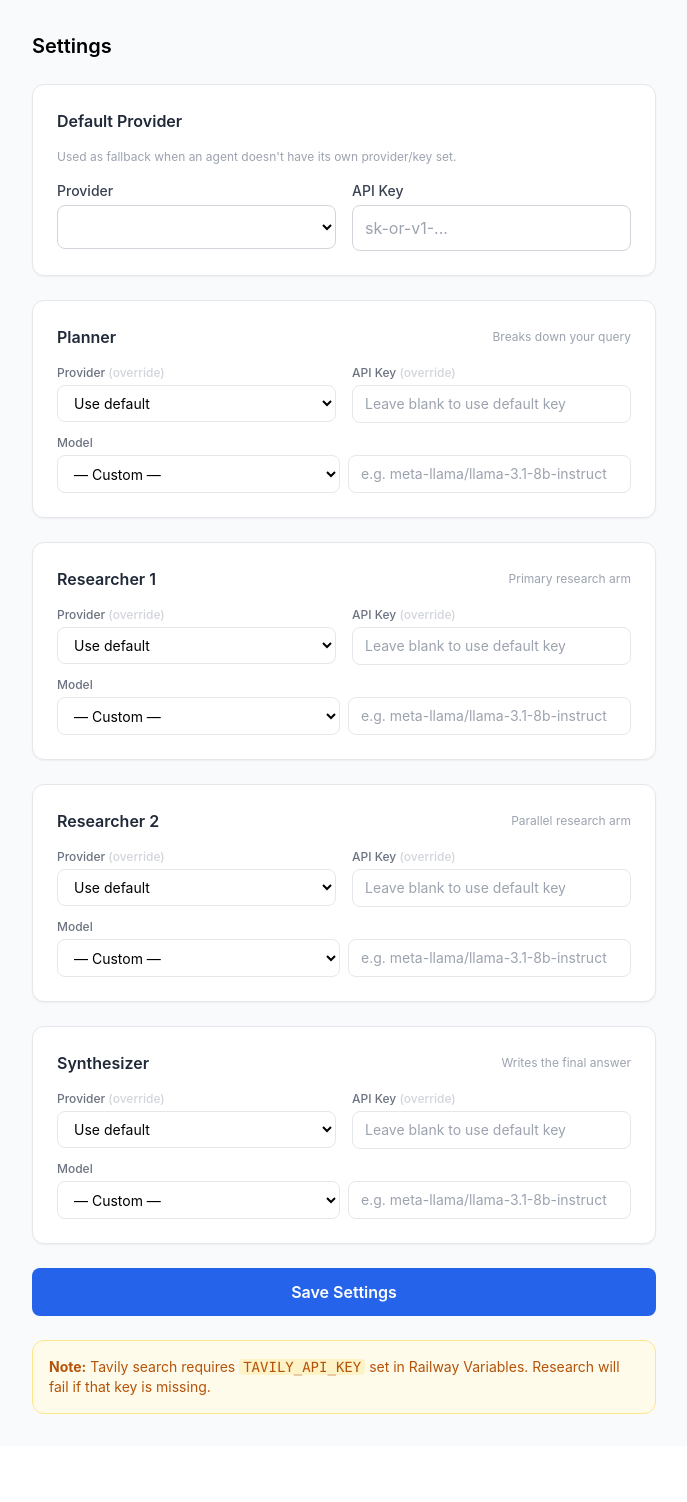
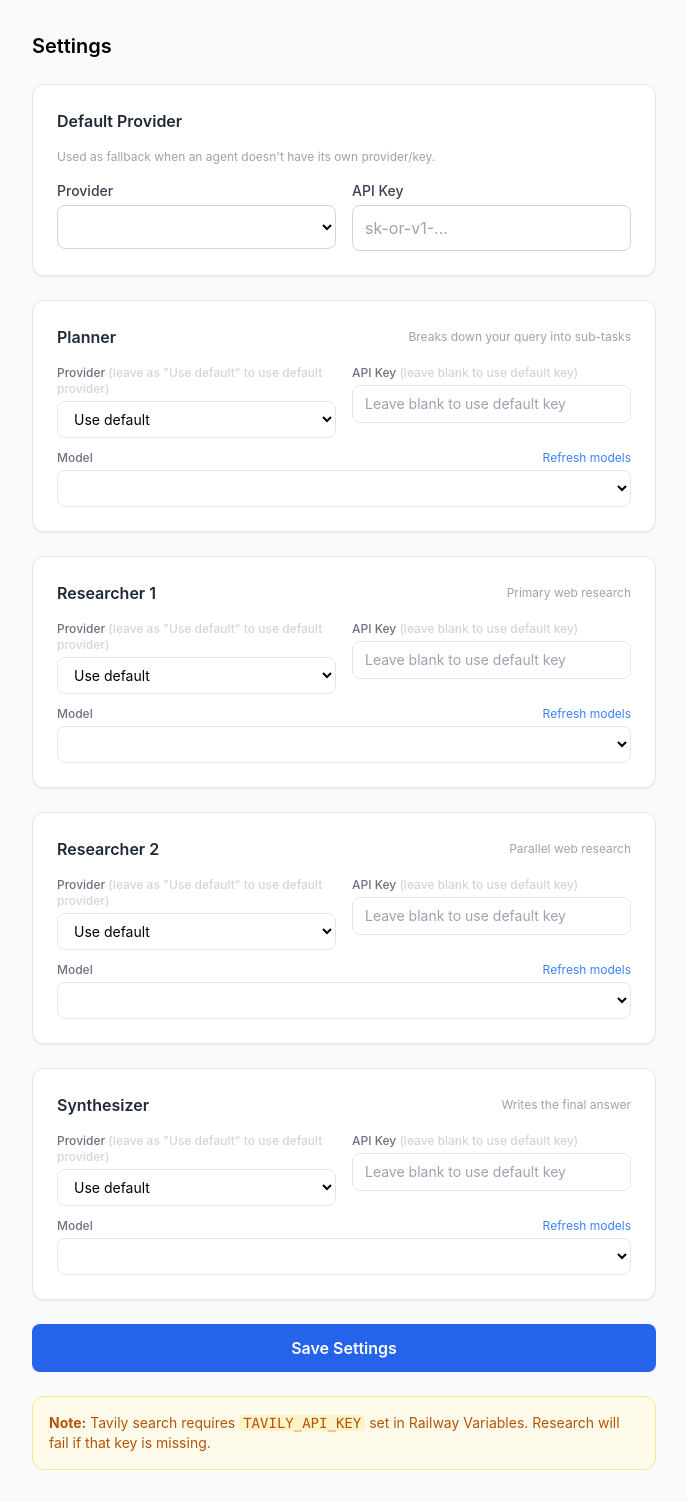
Before and after one commit to crypto2retire/deepsearch, a Python web app: template app/templates/research/settings.html in a window 1280 px wide. Shown: the part 61-1563 px from the top of the page, without its empty margins (296-983 px from the left). Before the commit the page ends 1475 px from the top, so only its background shows below. Run offline with Jinja, Linux system fonts and the light colour scheme; the template is opened without the code that fills it, so the values that code supplies are empty; some libraries are stand-ins or nearby versions.

Commit message:
feat: human-readable model dropdowns with live fetch for OpenRouter
- Models now show friendly names like 'GPT-4o', 'Claude 3.5 Sonnet (cheap/fast)'
- Added Z.ai models (GLM-4 Plus, Flash, Air, Long, etc.)
- Added /api/models/{provider} endpoint for live model fetching
- OpenRouter fetches live models with pricing labels (FREE/cheap)
- 'Refresh models' button on each agent card to fetch latest
- Removed confusing custom model input - all models are dropdown-only

```diff
--- a/app/templates/research/settings.html
+++ b/app/templates/research/settings.html
@@ -23,10 +23,10 @@
 
     <form method="post" class="space-y-6">
 
-      <!-- Default Provider (fallback for agents without overrides) -->
+      <!-- Default Provider -->
       <div class="bg-white rounded-xl shadow-sm border border-gray-200 p-6">
         <h3 class="text-base font-semibold text-gray-800 mb-4">Default Provider</h3>
-        <p class="text-xs text-gray-400 mb-4">Used as fallback when an agent doesn't have its own provider/key set.</p>
+        <p class="text-xs text-gray-400 mb-4">Used as fallback when an agent doesn't have its own provider/key.</p>
         <div class="grid grid-cols-2 gap-4">
           <div>
             <label class="block text-sm font-medium text-gray-700 mb-1">Provider</label>
@@ -49,9 +49,9 @@
 
       <!-- Agent cards -->
       {% set agents = [
-        ("Planner", "planner", "Breaks down your query", prefs.planner_model, prefs.planner_provider, prefs.planner_api_key),
-        ("Researcher 1", "researcher_1", "Primary research arm", prefs.researcher_model_1, prefs.researcher_provider_1, prefs.researcher_api_key_1),
-        ("Researcher 2", "researcher_2", "Parallel research arm", prefs.researcher_model_2, prefs.researcher_provider_2, prefs.researcher_api_key_2),
+        ("Planner", "planner", "Breaks down your query into sub-tasks", prefs.planner_model, prefs.planner_provider, prefs.planner_api_key),
+        ("Researcher 1", "researcher_1", "Primary web research", prefs.researcher_model_1, prefs.researcher_provider_1, prefs.researcher_api_key_1),
+        ("Researcher 2", "researcher_2", "Parallel web research", prefs.researcher_model_2, prefs.researcher_provider_2, prefs.researcher_api_key_2),
         ("Synthesizer", "synthesizer", "Writes the final answer", prefs.synthesizer_model, prefs.synthesizer_provider, prefs.synthesizer_api_key),
       ] %}
 
@@ -63,10 +63,9 @@
         </div>
 
         <div class="space-y-3">
-          <!-- Override provider + key -->
           <div class="grid grid-cols-2 gap-4">
             <div>
-              <label class="block text-xs font-medium text-gray-500 mb-1">Provider <span class="text-gray-300">(override)</span></label>
+              <label class="block text-xs font-medium text-gray-500 mb-1">Provider <span class="text-gray-300">(leave as "Use default" to use default provider)</span></label>
               <select name="{{ prefix }}_provider" data-agent-provider="{{ prefix }}"
                 class="w-full px-3 py-2 border border-gray-200 rounded-lg text-sm focus:ring-1 focus:ring-blue-400 outline-none bg-white">
                 <option value="">Use default</option>
@@ -76,7 +75,7 @@
               </select>
             </div>
             <div>
-              <label class="block text-xs font-medium text-gray-500 mb-1">API Key <span class="text-gray-300">(override)</span></label>
+              <label class="block text-xs font-medium text-gray-500 mb-1">API Key <span class="text-gray-300">(leave blank to use default key)</span></label>
               <input type="password" name="{{ prefix }}_api_key"
                 value="{{ key_val or '' }}"
                 placeholder="Leave blank to use default key"
@@ -84,19 +83,15 @@
             </div>
           </div>
 
-          <!-- Model select -->
           <div>
-            <label class="block text-xs font-medium text-gray-500 mb-1">Model</label>
-            <div class="flex gap-2">
-              <select name="{% if prefix == 'researcher_1' %}researcher_model{% elif prefix == 'researcher_2' %}researcher_model_2_raw{% else %}{{ prefix }}_model{% endif %}"
-                data-agent-model="{{ prefix }}"
-                class="flex-1 px-3 py-2 border border-gray-200 rounded-lg text-sm focus:ring-1 focus:ring-blue-400 outline-none bg-white">
-                <option value="custom">— Custom —</option>
-              </select>
-              <input type="text" name="{% if prefix == 'researcher_1' %}researcher_custom{% elif prefix == 'researcher_2' %}researcher_model_2_custom{% else %}{{ prefix }}_custom{% endif %}"
-                placeholder="e.g. meta-llama/llama-3.1-8b-instruct"
-                class="custom-input flex-1 px-3 py-2 border border-gray-200 rounded-lg text-sm focus:ring-1 focus:ring-blue-400 outline-none hidden" />
+            <div class="flex items-center justify-between mb-1">
+              <label class="block text-xs font-medium text-gray-500">Model</label>
+              <button type="button" onclick="refreshModels('{{ prefix }}')" class="text-xs text-blue-500 hover:text-blue-700">Refresh models</button>
             </div>
+            <select name="{% if prefix == 'researcher_1' %}researcher_model{% elif prefix == 'researcher_2' %}researcher_model_2_raw{% else %}{{ prefix }}_model{% endif %}"
+              data-agent-model="{{ prefix }}"
+              class="w-full px-3 py-2 border border-gray-200 rounded-lg text-sm focus:ring-1 focus:ring-blue-400 outline-none bg-white">
+            </select>
           </div>
         </div>
       </div>
@@ -116,8 +111,9 @@
 </div>
 
 <script>
-  const PROVIDER_MODELS = {{ provider_models | tojson }};
+  const STATIC_MODELS = {{ provider_models | tojson }};
   const CURRENT_PREFS = {{ prefs | tojson }};
+  var liveModels = {};
 
   const AGENT_MAP = {
     planner: { model: CURRENT_PREFS.planner_model, provider: CURRENT_PREFS.planner_provider || CURRENT_PREFS.provider_type },
@@ -126,54 +122,60 @@
     synthesizer: { model: CURRENT_PREFS.synthesizer_model, provider: CURRENT_PREFS.synthesizer_provider || CURRENT_PREFS.provider_type },
   };
 
-  function shortName(m) { return m.split('/').pop(); }
+  function getProvider(agentPrefix) {
+    var provSel = document.querySelector('[data-agent-provider="' + agentPrefix + '"]');
+    return (provSel && provSel.value) || CURRENT_PREFS.provider_type;
+  }
+
+  function getModels(provider) {
+    if (liveModels[provider]) return liveModels[provider];
+    return STATIC_MODELS[provider] || [];
+  }
 
   function populateModels(agentPrefix) {
-    var provSel = document.querySelector('[data-agent-provider="' + agentPrefix + '"]');
     var modelSel = document.querySelector('[data-agent-model="' + agentPrefix + '"]');
     if (!modelSel) return;
-    var provider = (provSel && provSel.value) || CURRENT_PREFS.provider_type;
-    var models = PROVIDER_MODELS[provider] || [];
+    var provider = getProvider(agentPrefix);
+    var models = getModels(provider);
     var currentModel = AGENT_MAP[agentPrefix].model;
     modelSel.innerHTML = '';
-    var customOpt = document.createElement('option');
-    customOpt.value = 'custom';
-    customOpt.textContent = '\u2014 Custom \u2014';
-    modelSel.appendChild(customOpt);
     models.forEach(function(m) {
-      if (m === 'custom') return;
       var opt = document.createElement('option');
-      opt.value = m;
-      opt.textContent = shortName(m);
-      if (m === currentModel) opt.selected = true;
+      opt.value = m.id;
+      opt.textContent = m.name || m.id;
+      if (m.id === currentModel) opt.selected = true;
       modelSel.appendChild(opt);
     });
-    if (!models.includes(currentModel) && currentModel) {
-      customOpt.selected = true;
+    if (!models.find(function(m) { return m.id === currentModel; }) && currentModel) {
+      var opt = document.createElement('option');
+      opt.value = currentModel;
+      opt.textContent = currentModel + ' (current)';
+      opt.selected = true;
+      modelSel.insertBefore(opt, modelSel.firstChild);
     }
-    toggleCustom(modelSel);
   }
 
-  function toggleCustom(selectEl) {
-    var customInput = selectEl.parentElement.querySelector('.custom-input');
-    if (customInput) {
-      if (selectEl.value === 'custom') {
-        customInput.classList.remove('hidden');
-      } else {
-        customInput.classList.add('hidden');
+  async function refreshModels(agentPrefix) {
+    var provider = getProvider(agentPrefix);
+    var modelSel = document.querySelector('[data-agent-model="' + agentPrefix + '"]');
+    var currentVal = modelSel.value;
+    try {
+      var resp = await fetch('/api/models/' + provider);
+      var data = await resp.json();
+      if (data.models) {
+        liveModels[provider] = data.models;
+        populateModels(agentPrefix);
+        modelSel.value = currentVal;
       }
+    } catch(e) {
+      alert('Could not fetch models: ' + e.message);
     }
   }
 
   document.querySelectorAll('[data-agent-provider]').forEach(function(el) {
     el.addEventListener('change', function() {
-      var prefix = this.getAttribute('data-agent-provider');
-      populateModels(prefix);
+      populateModels(this.getAttribute('data-agent-provider'));
     });
-  });
-
-  document.querySelectorAll('[data-agent-model]').forEach(function(el) {
-    el.addEventListener('change', function() { toggleCustom(this); });
   });
 
   Object.keys(AGENT_MAP).forEach(function(prefix) { populateModels(prefix); });
```
Also changed, not shown: app/api/routes/settings.py (+78 -23 lines).
